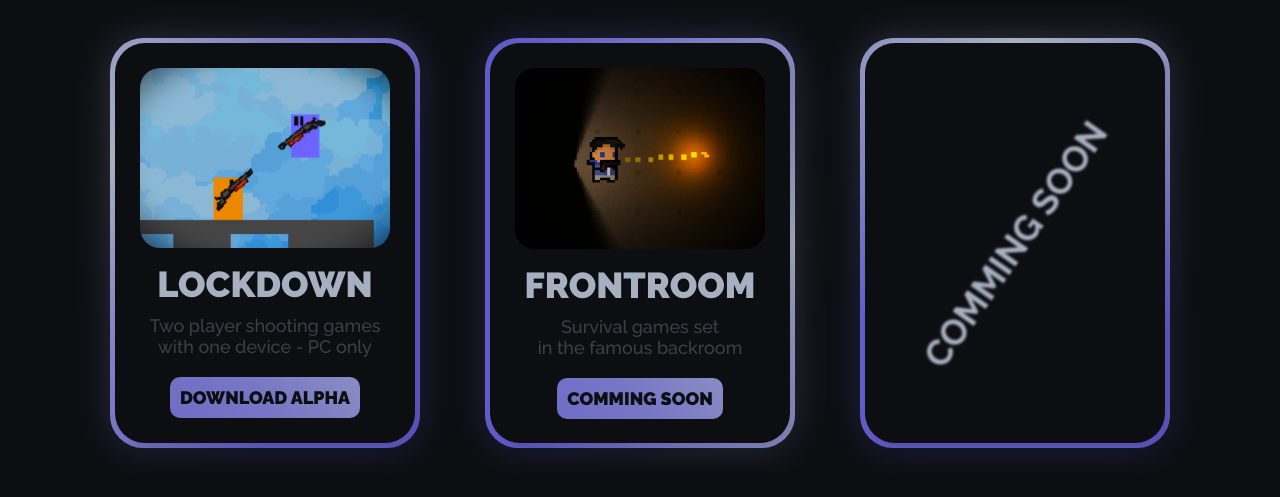
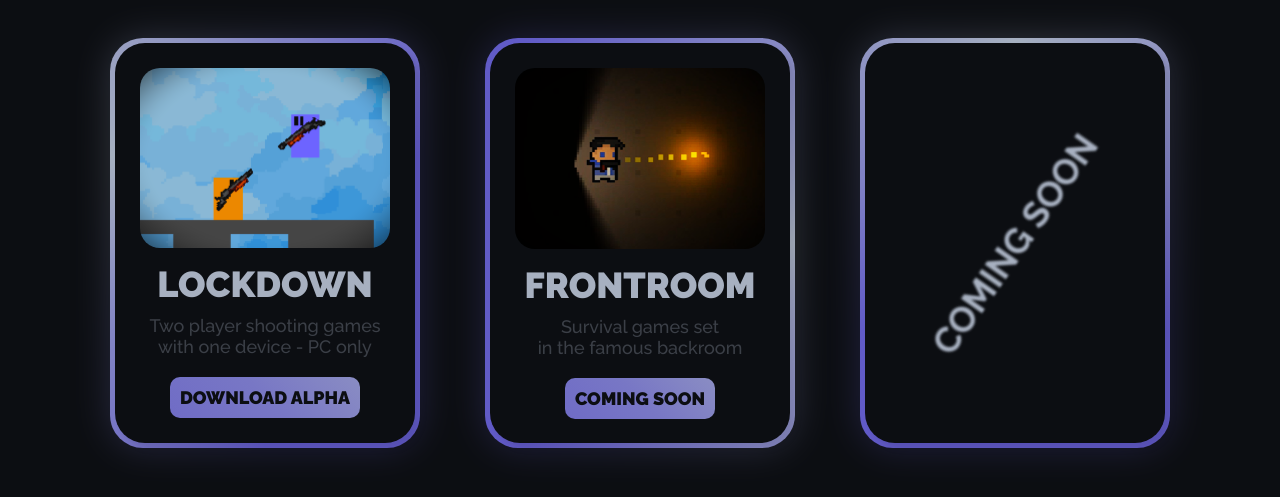
Before and after one commit to Deuxide/Webiste, a plain HTML site: page index.html in a window 1280 px wide. Shown: the part 847-1344 px from the top of the page. Drawn offline with Linux system fonts and the light colour scheme.

```diff
--- a/index.html
+++ b/index.html
@@ -112,11 +112,11 @@
                 <img src="IMAGE/FRI.png">
                 <h1>frontroom</h1>
                 <p>Survival games set<br> in the famous backroom</p>
-                <a href="https://www.youtube.com/watch?v=q-Y0bnx6Ndw" target="_blank">comming soon</a>
+                <a href="https://www.youtube.com/watch?v=q-Y0bnx6Ndw" target="_blank">coming soon</a>
             </div>
 
             <div class="gamescard" id="c">
-                <h1>COMMING SOON</h1>
+                <h1>COMING SOON</h1>
             </div>
 
         </div>
```
